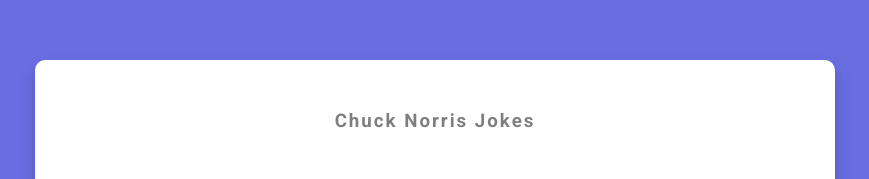
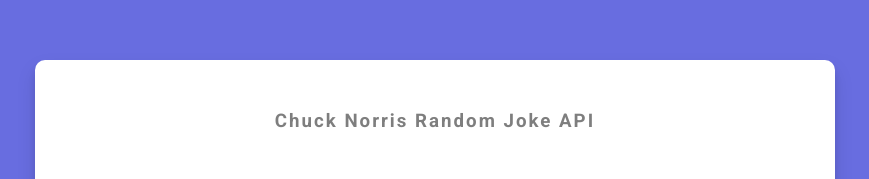
Before and after one commit to kadiryakan/Joke-Generator-with-XMLHTTPREQUEST, a plain HTML site: page chuck-joke-generator/index.html in a window 1280 px wide. Shown: the part 166-345 px from the top of the page, without its empty margins (205-1074 px from the left). Drawn offline with Linux system fonts and the light colour scheme; no server answers.

```diff
--- a/chuck-joke-generator/index.html
+++ b/chuck-joke-generator/index.html
@@ -8,7 +8,7 @@
   </head>
   <body>
     <div class="container">
-      <h3>Chuck Norris Jokes</h3>
+      <h3>Chuck Norris Random Joke API</h3>
       <div id="joke" class="joke">Loading...</div>
       <div id="img" class="joke"></div>
       <button id="joke-btn" class="btn">Get Another Joke</button>
```
